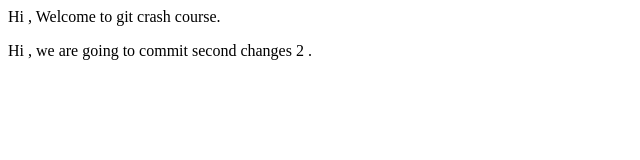
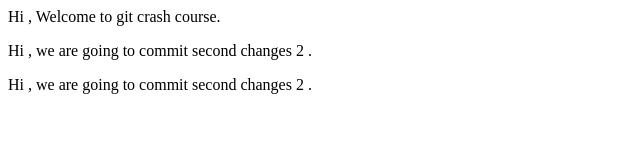
Before and after one commit to ajaysinghsmec/git-start, a plain HTML site: page index.html in a window 1280 px wide. Shown: the whole page, without its empty margins (0-640 px from the left). Drawn offline with Linux system fonts and the light colour scheme.

Commit message:
in Master 3 commit

```diff
--- a/index.html
+++ b/index.html
@@ -1,2 +1,3 @@
 <p>Hi , Welcome to git crash course.</p>
 <p>Hi , we are going to commit second changes 2 .</p>
+<p>Hi , we are going to commit second changes 2 .</p>
```
